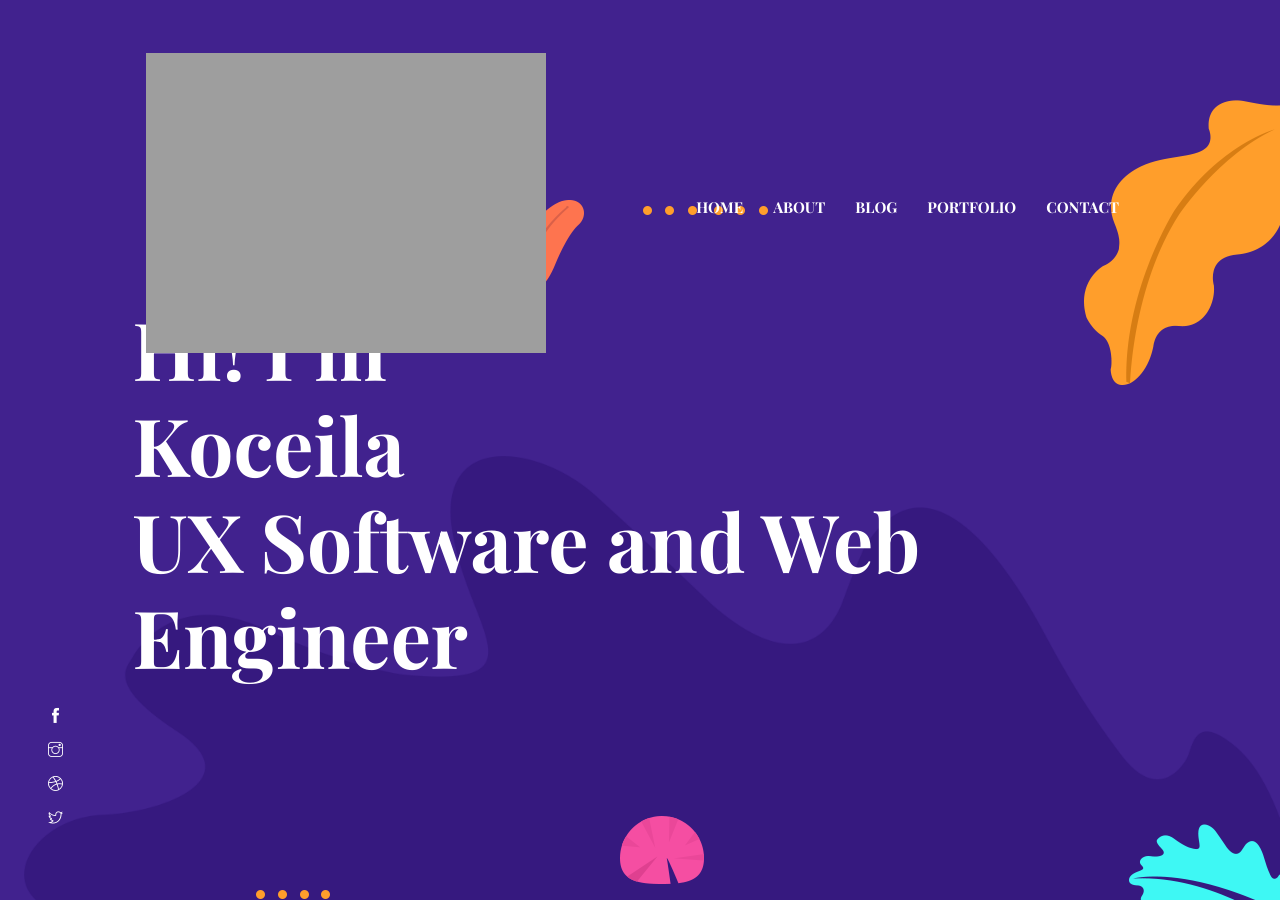
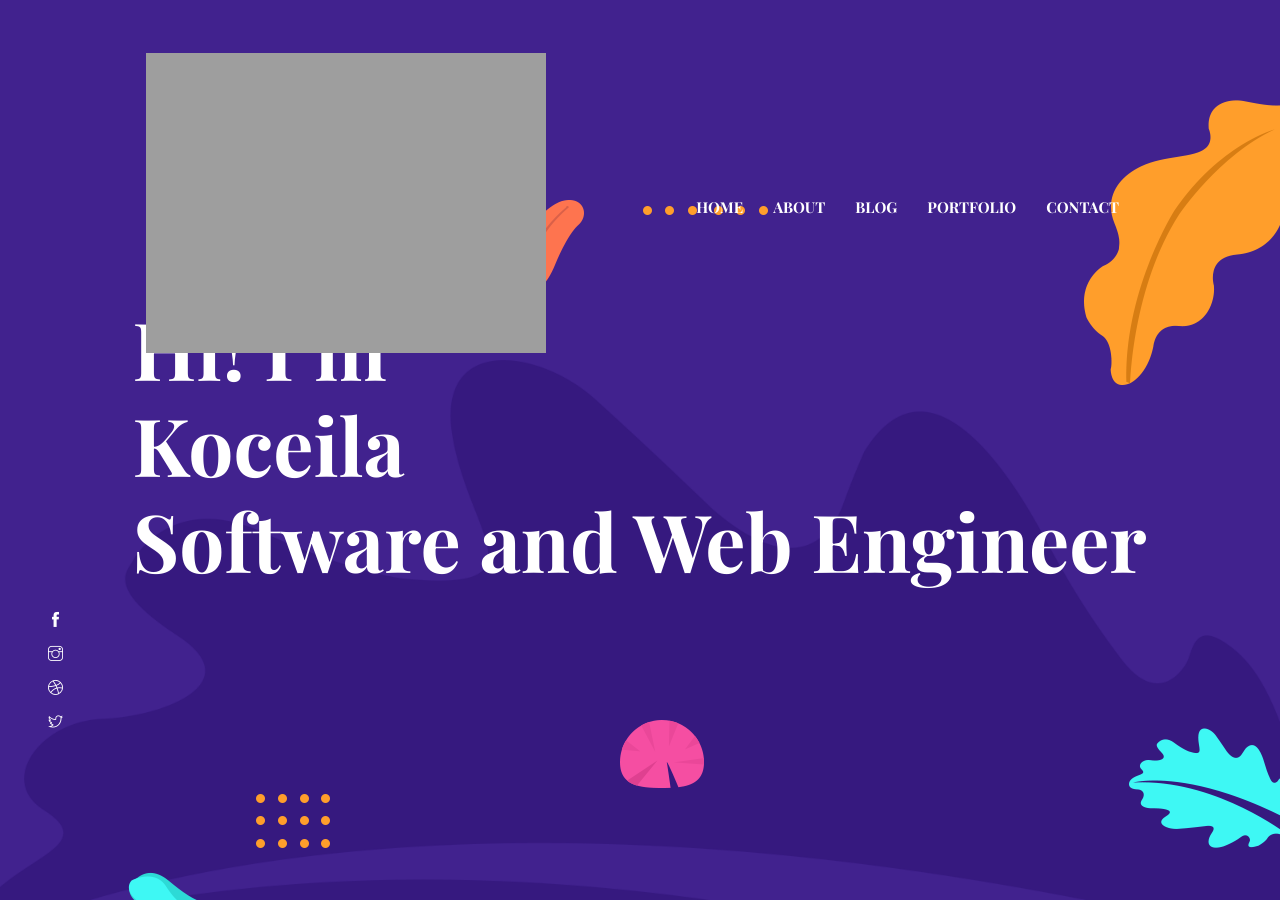
Before and after one commit to koceilachefai/koo, a Jekyll site: the page built from index.html, in a window 1280 px wide and 900 px high. Built offline with Jekyll 4.4.1, drawn with Linux system fonts in a browser that asks for light colours.

```diff
--- a/_data/settings.yml
+++ b/_data/settings.yml
@@ -18,7 +18,7 @@ menu:
 google-analytics:
 disqus-identifier:
 hero:
-  hero-title: 'Hi! I’m <br> Koceila <br> UX Software and Web Engineer '
+  hero-title: 'Hi! I’m <br> Koceila <br> Software and Web Engineer '
 social:
   - icon: ti-facebook
     link: '#'
```
